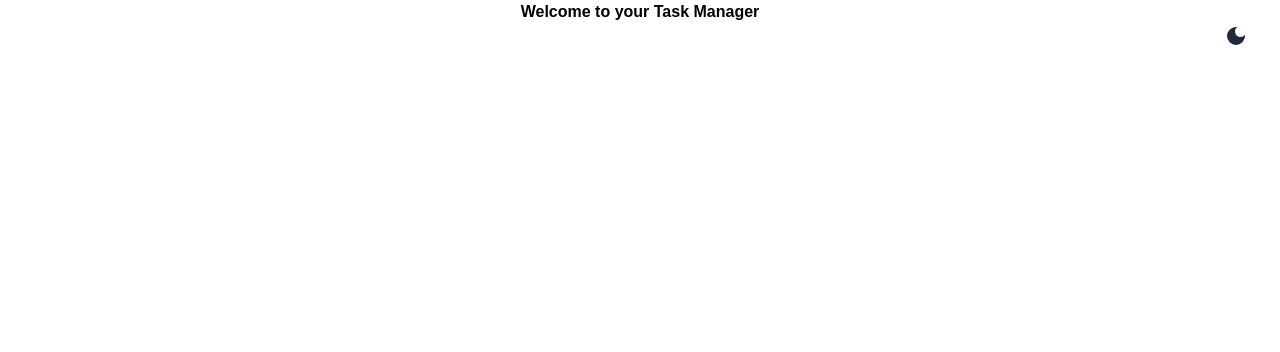
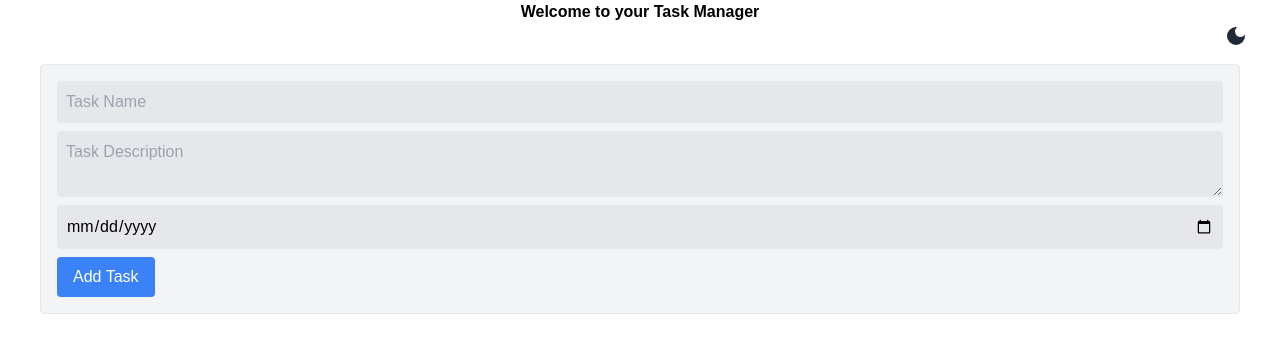
Before and after one commit to Jennnnnie/joc-task-manager, a Next.js app: page / in a window 1280 px wide. Shown: the top 352 px of the page. Built offline with nearby package versions, Linux system fonts and the light colour scheme; a web font is replaced by a local one.

Commit message:
Added TaskForm.tsx

```diff
--- /dev/null
+++ b/app/components/TaskForm.tsx
@@ -0,0 +1,86 @@
+'use client';
+
+import { useState } from 'react';
+import { useTasks } from '../utils/TaskContext';
+import { useDarkMode } from '../utils/DarkModeContext';
+
+export default function TaskForm() {
+  const [tasks, dispatch] = useTasks();
+  const { darkMode } = useDarkMode();
+
+  const [formState, setFormState] = useState({
+    id: '',
+    name: '',
+    description: '',
+    dueDate: '',
+  });
+
+  const handleChange = (e: any) => {
+    const { name, value } = e.target;
+    setFormState((prev) => ({ ...prev, [name]: value }));
+  };
+
+  const handleSubmit = (e: any) => {
+    e.preventDefault();
+    if (formState.id) {
+      dispatch({ type: 'editTask', payload: formState });
+    } else {
+      dispatch({
+        type: 'addTask',
+        payload: { ...formState, id: Date.now().toString() },
+      });
+    }
+    setFormState({ id: '', name: '', description: '', dueDate: '' });
+  };
+
+  return (
+    <form
+      onSubmit={handleSubmit}
+      className={`task-form border p-4 rounded m-10 ${
+        darkMode ? 'bg-gray-700 text-white' : 'bg-gray-100 text-black'
+      }`}
+    >
+      <input
+        type='text'
+        name='name'
+        placeholder='Task Name'
+        value={formState.name}
+        onChange={handleChange}
+        required
+        className={`block w-full mb-2 p-2 border rounded ${
+          darkMode ? 'bg-gray-600 text-white' : 'bg-gray-200 text-black'
+        }`}
+      />
+      <textarea
+        name='description'
+        placeholder='Task Description'
+        value={formState.description}
+        onChange={handleChange}
+        required
+        className={`block w-full mb-2 p-2 border rounded ${
+          darkMode ? 'bg-gray-600 text-white' : 'bg-gray-200 text-black'
+        }`}
+      ></textarea>
+      <input
+        type='date'
+        name='dueDate'
+        value={formState.dueDate}
+        onChange={handleChange}
+        required
+        className={`block w-full mb-2 p-2 border rounded ${
+          darkMode ? 'bg-gray-600 text-white' : 'bg-gray-200 text-black'
+        }`}
+      />
+      <button
+        type='submit'
+        className={`px-4 py-2 rounded ${
+          darkMode
+            ? 'bg-blue-400 text-black hover:bg-blue-500'
+            : 'bg-blue-500 text-white hover:bg-blue-600'
+        }`}
+      >
+        {formState.id ? 'Update Task' : 'Add Task'}
+      </button>
+    </form>
+  );
+}
--- a/app/page.tsx
+++ b/app/page.tsx
@@ -1,5 +1,6 @@
 'use client';
 
+import TaskForm from './components/TaskForm';
 import { useDarkMode } from './utils/DarkModeContext';
 import { MdDarkMode, MdLightMode } from 'react-icons/md';
 
@@ -11,7 +12,6 @@ export default function Home() {
       <div className='text-center mx-auto'>
         <h1 className='text-3x1 font-bold'>Welcome to your Task Manager</h1>
       </div>
-      <div className={darkMode ? 'dark' : ''}>
       <button
         onClick={() => setDarkMode(!darkMode)}
         className='absolute top-4 right-4 px-4 py-2 text-white rounded flex items-center gap-2 transition duration-200 ease-in-out'
@@ -21,9 +21,8 @@ export default function Home() {
         ) : (
           <MdDarkMode size={24} className='text-gray-800' />
         )}
-          {/* <span>{darkMode ? 'Light Mode' : 'Dark Mode'}</span> */}
       </button>
-      </div>
+      <TaskForm />
     </div>
   );
 }
```
Also changed, not shown: app/layout.tsx (+7 -1 lines). Lines whose indentation alone changed are shown as unchanged.
